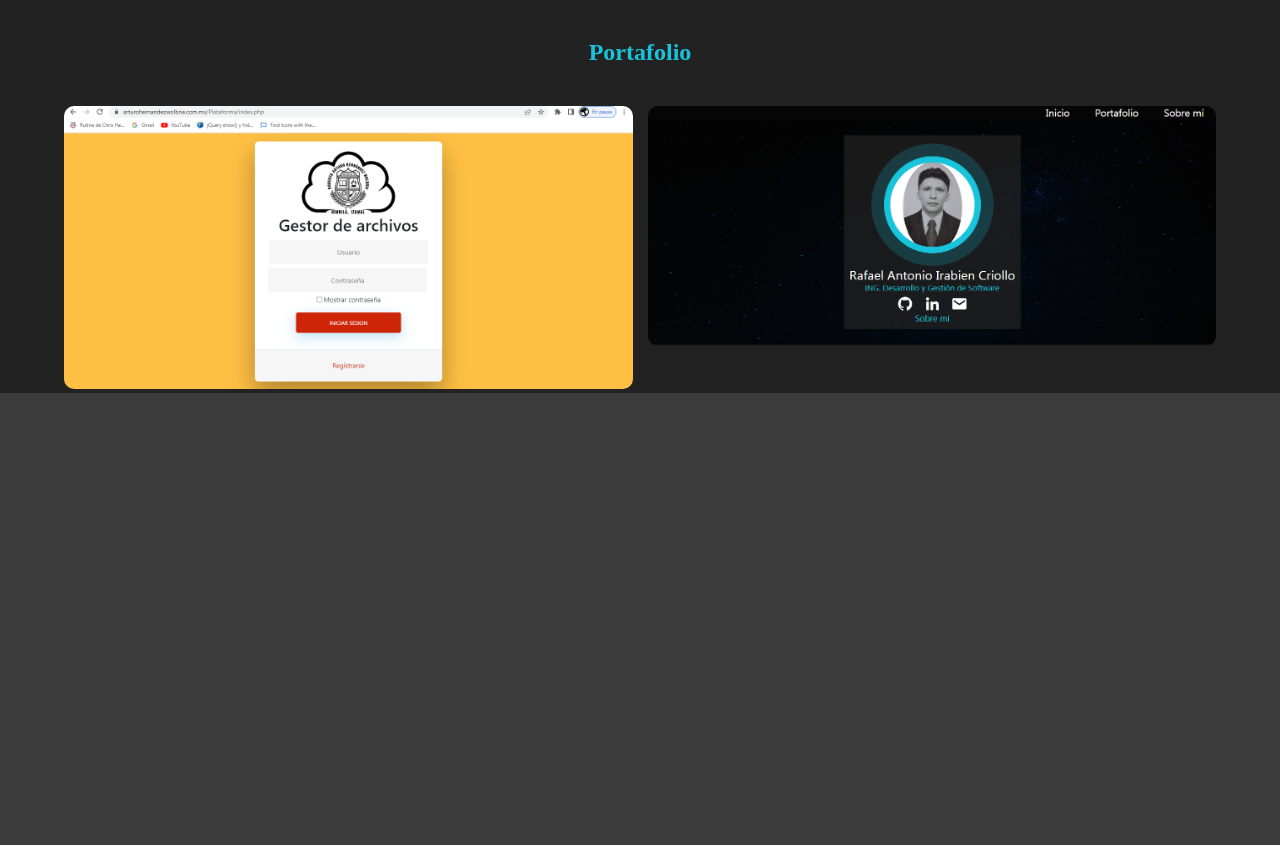
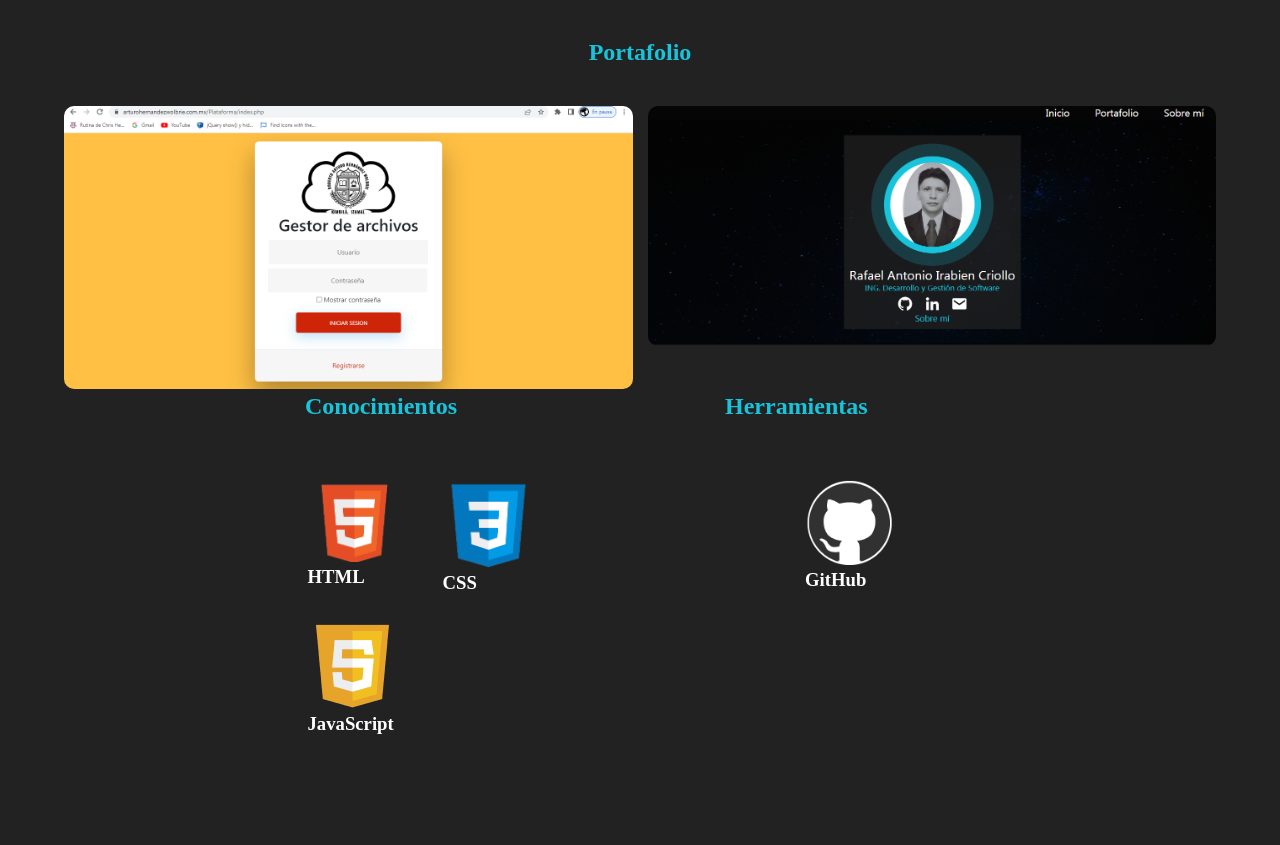
Before and after one commit to RafaelIrabien/Portafolio, a PHP site: page / in a window 1280 px wide. Shown: the part 562-1407 px from the top of the page. Before the commit the page ends 955 px from the top, so only its background shows below. Run offline with PHP 8.4, Linux system fonts and the light colour scheme.

Commit message:
Agregar sección de skills

```diff
--- a/index.php
+++ b/index.php
@@ -52,7 +52,7 @@
         </div>
     </header>
 
-
+    <!-- Sección de Portafolio -->
     <section class="briefcase" id="briefcase">
         <div class="briefcase-section">
             <h2><span>Portafolio</span></h2>
@@ -63,5 +63,41 @@
         </div>
     </section>
 
+
+    <!-- Sección de Habilidades -->
+    <section class="skills">
+        <div class="skill">
+        <div class="knowledge-part">
+            <h2><span>Conocimientos</span></h2>
+            <div class="knowledge">
+                <div>
+                    <img src="img/html-icon.png" alt="">
+                    <h3>HTML</h3>
+                </div>
+
+                <div>
+                    <img src="img/css-icon.png" alt="">
+                    <h3>CSS</h3>
+                </div>
+
+                <div>
+                    <img src="img/js-icon.png" alt="">
+                    <h3>JavaScript</h3>
+                </div>
+            </div>
+        </div>
+
+        <div class="tools-part">
+            <h2><span>Herramientas</span></h2>
+            <div class="tools">
+                <div>
+                    <img src="img/github-icon.png" alt="">
+                    <h3>GitHub</h3>
+                </div>
+            </div>
+        </div>
+        </div>
+    </section>
+
 </body>
 </html>
--- a/style.css
+++ b/style.css
@@ -186,3 +186,41 @@ span {
 .briefcase-grid img:hover {
     transform: scale(1.1);
 }
+
+
+/* Skills */
+section.skills {
+    background-color: var(--dark1);
+}
+
+.skill {
+    display: grid;
+    grid-template-columns: repeat(auto-fit, minmax(250px,auto));
+    justify-content: center;
+    gap: 170px;
+    width: 90%;
+    margin: 0 auto;
+    padding-bottom: 110px;
+}
+
+.skill h2 {
+    padding-bottom: 60px;
+}
+
+.skill img {
+    width: 90px;
+}
+
+.knowledge {
+    display: grid;
+    grid-template-columns: repeat(auto-fit, minmax(110px,auto));
+    justify-content: center;
+    gap: 25px;
+}
+
+.tools {
+    display: grid;
+    grid-template-columns: repeat(auto-fit, minmax(70px,auto));
+    justify-content: center;
+    gap: 50px;
+}
```
Also changed, not shown: img/css-icon.png (added), img/github-icon.png (added), img/html-icon.png (added), img/js-icon.png (added).
